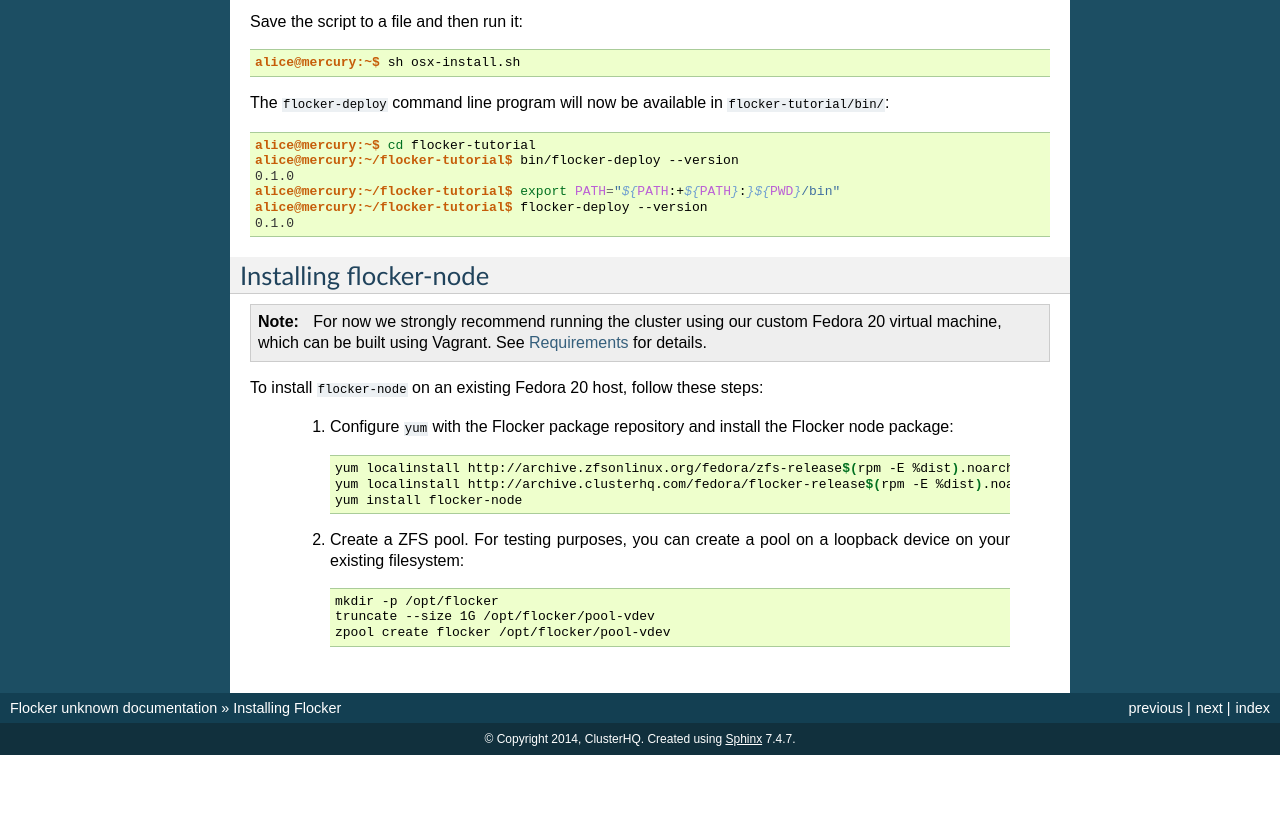
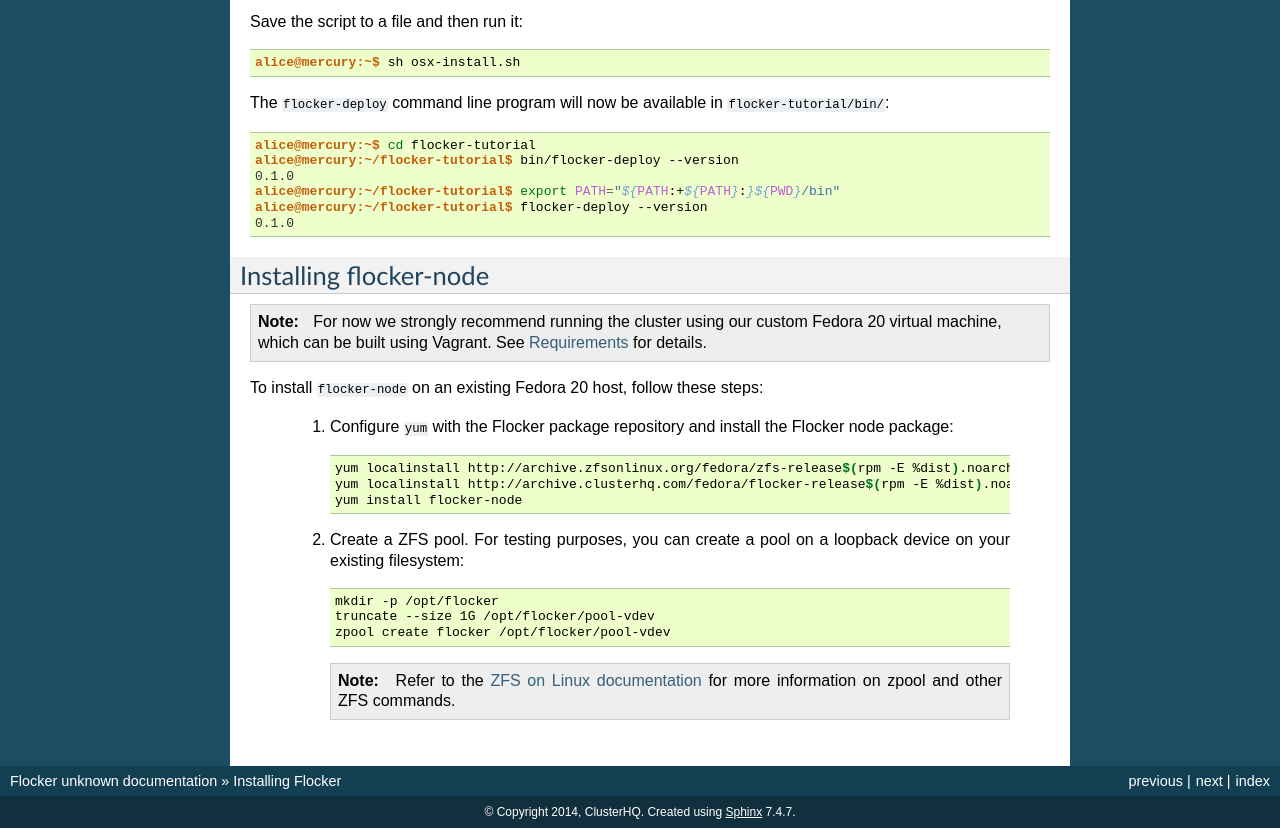
Before and after one commit to ClusterHQ/flocker, a Sphinx documentation site: the page built from docs/installation.rst, in a window 1280 px wide and 900 px high, scrolled down 1262 px, cut to the strip 72-900 px from the top of the window. Built offline with Sphinx 7.4.7, drawn with Linux system fonts in a browser that asks for light colours; before the commit the page ends 2089 px from its top, so only the background shows below that.

Commit message:
Link to zfs on linux documentation

```diff
--- a/docs/installation.rst
+++ b/docs/installation.rst
@@ -113,3 +113,7 @@
         mkdir -p /opt/flocker
         truncate --size 1G /opt/flocker/pool-vdev
         zpool create flocker /opt/flocker/pool-vdev
+
+     .. note:: Refer to the `ZFS on Linux documentation`_ for more information on zpool and other ZFS commands.
+
+.. _`ZFS on Linux documentation`: http://zfsonlinux.org/docs.html
```
